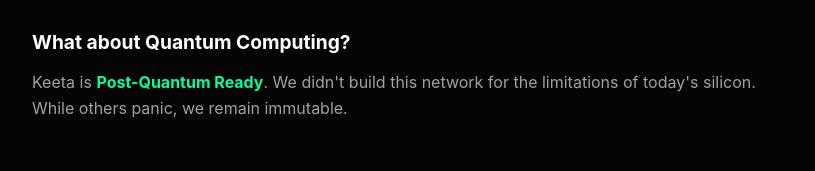
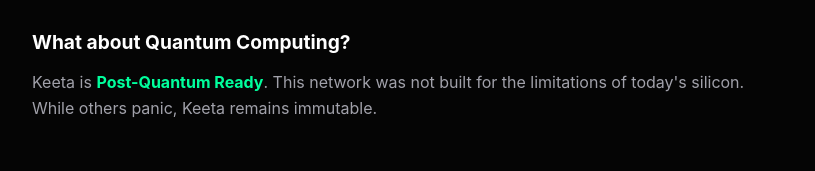
Before and after one commit to moww20/justfuckinguseburnaddress.com, a React (Vite) app: page / in a window 1280 px wide. Shown: the part 5385-5556 px from the top of the page, without its empty margins (232-1047 px from the left). Built offline with nearby package versions, Linux system fonts and the light colour scheme.

Commit message:
Remove first-person language from Quantum FAQ

```diff
--- a/src/App.tsx
+++ b/src/App.tsx
@@ -251,7 +251,7 @@
                 What about Quantum Computing?
               </h3>
               <p style={{ color: 'var(--text-dim)', lineHeight: '1.6' }}>
-                Keeta is <strong style={{ color: 'var(--accent)' }}>Post-Quantum Ready</strong>. We didn't build this network for the limitations of today's silicon. While others panic, we remain immutable.
+                Keeta is <strong style={{ color: 'var(--accent)' }}>Post-Quantum Ready</strong>. This network was not built for the limitations of today's silicon. While others panic, Keeta remains immutable.
               </p>
             </div>
           </div>
```
